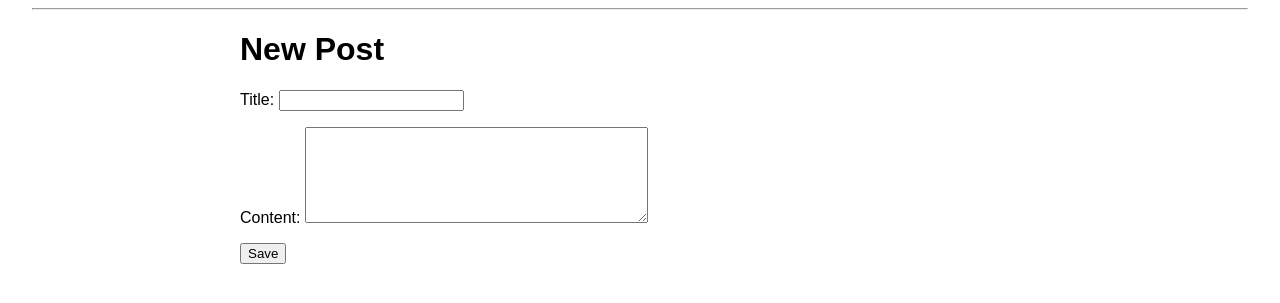
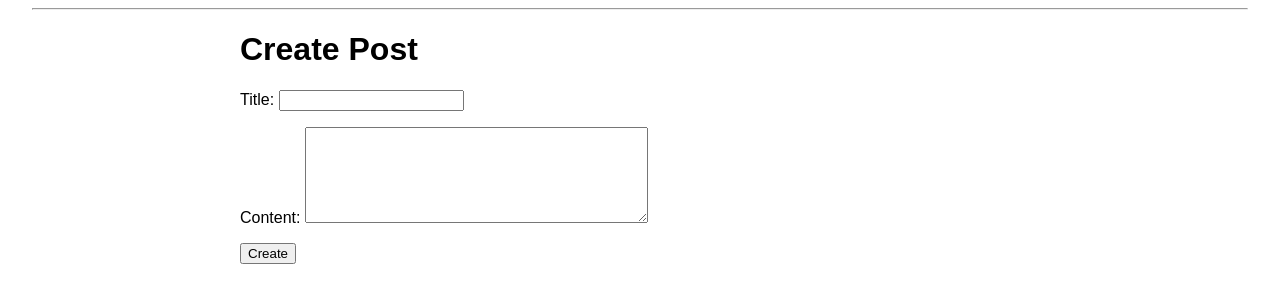
Before and after one commit to YounessBilgui/Alx_DjangoLearnLab, a Django app: page /post/new/ in a window 1280 px wide. Shown: the part 21-324 px from the top of the page. Run offline with Django 4.2, Linux system fonts and the light colour scheme; the visitor is signed in with stand-in values (Sample User, id 1); parts of the project's set-up code (start-up, migrations or seed data) failed here and were passed over.

Commit message:
fix: blog/post_create.html

```diff
--- a/django_blog/blog/views.py
+++ b/django_blog/blog/views.py
@@ -64,7 +64,7 @@ class PostDetailView(DetailView):
 
 class PostCreateView(LoginRequiredMixin, CreateView):
 	model = Post
-	template_name = 'blog/post_form.html'
+	template_name = 'blog/post_create.html'
 	form_class = PostForm
 
 	def form_valid(self, form):
@@ -85,7 +85,7 @@ class AuthorRequiredMixin(UserPassesTestMixin):
 class PostUpdateView(LoginRequiredMixin, AuthorRequiredMixin, UpdateView):
 	model = Post
 	form_class = PostForm
-	template_name = 'blog/post_form.html'
+	template_name = 'blog/post_update.html'
 
 	def get_success_url(self):
 		return reverse_lazy('blog:post-detail', kwargs={'pk': self.object.pk})
--- /dev/null
+++ b/django_blog/templates/blog/post_create.html
@@ -0,0 +1,10 @@
+{% extends 'base.html' %}
+{% block title %}Create Post{% endblock %}
+{% block content %}
+<h1>Create Post</h1>
+<form method="post">
+  {% csrf_token %}
+  {{ form.as_p }}
+  <button type="submit">Create</button>
+</form>
+{% endblock %}
--- a/django_blog/templates/blog/post_form.html
+++ b/django_blog/templates/blog/post_form.html
@@ -1,10 +1,11 @@
+{# Fallback template retained; distinct create/update templates now used (post_create.html, post_update.html) #}
 {% extends 'base.html' %}
-{% block title %}{% if form.instance.pk %}Edit Post{% else %}New Post{% endif %}{% endblock %}
+{% block title %}Post Form{% endblock %}
 {% block content %}
-<h1>{% if form.instance.pk %}Edit Post{% else %}New Post{% endif %}</h1>
+<h1>Post Form</h1>
 <form method="post">
   {% csrf_token %}
   {{ form.as_p }}
-  <button type="submit">Save</button>
+  <button type="submit">Submit</button>
 </form>
 {% endblock %}
```
Also changed, not shown: django_blog/templates/blog/post_update.html (added, +10 -0 lines).
